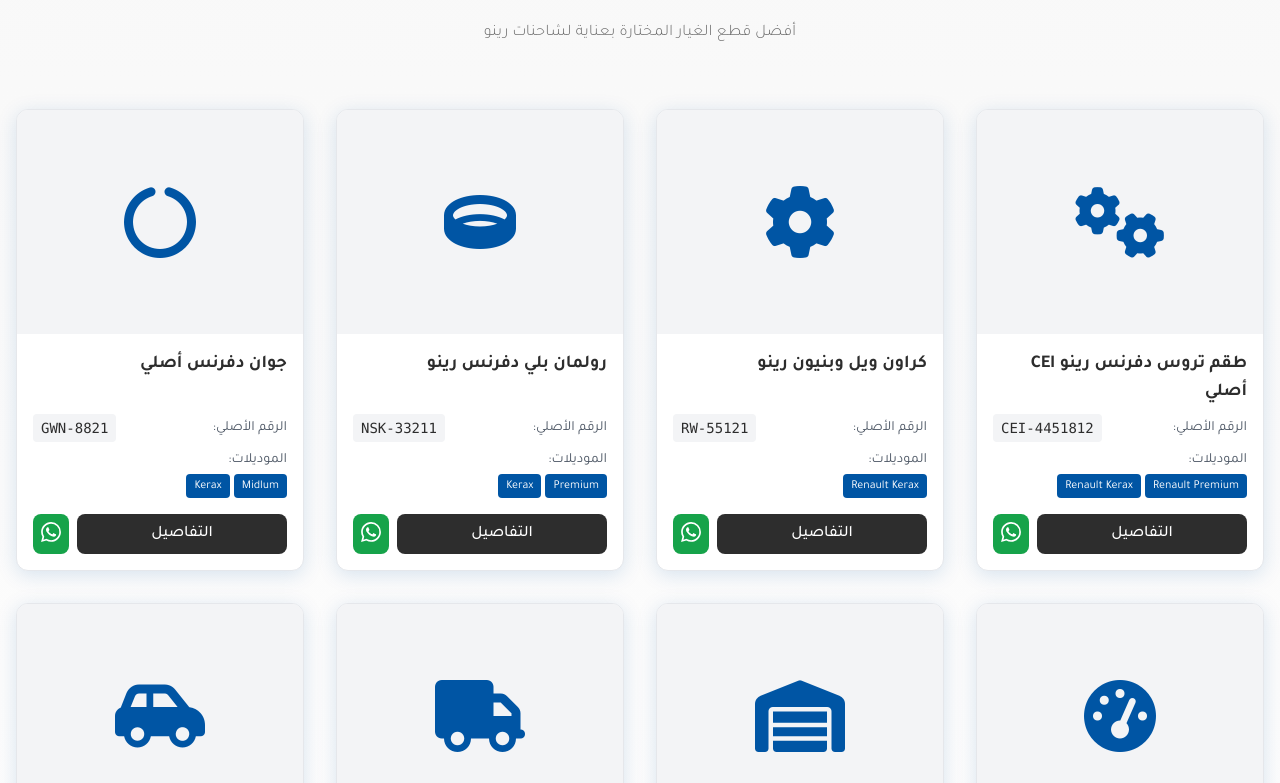
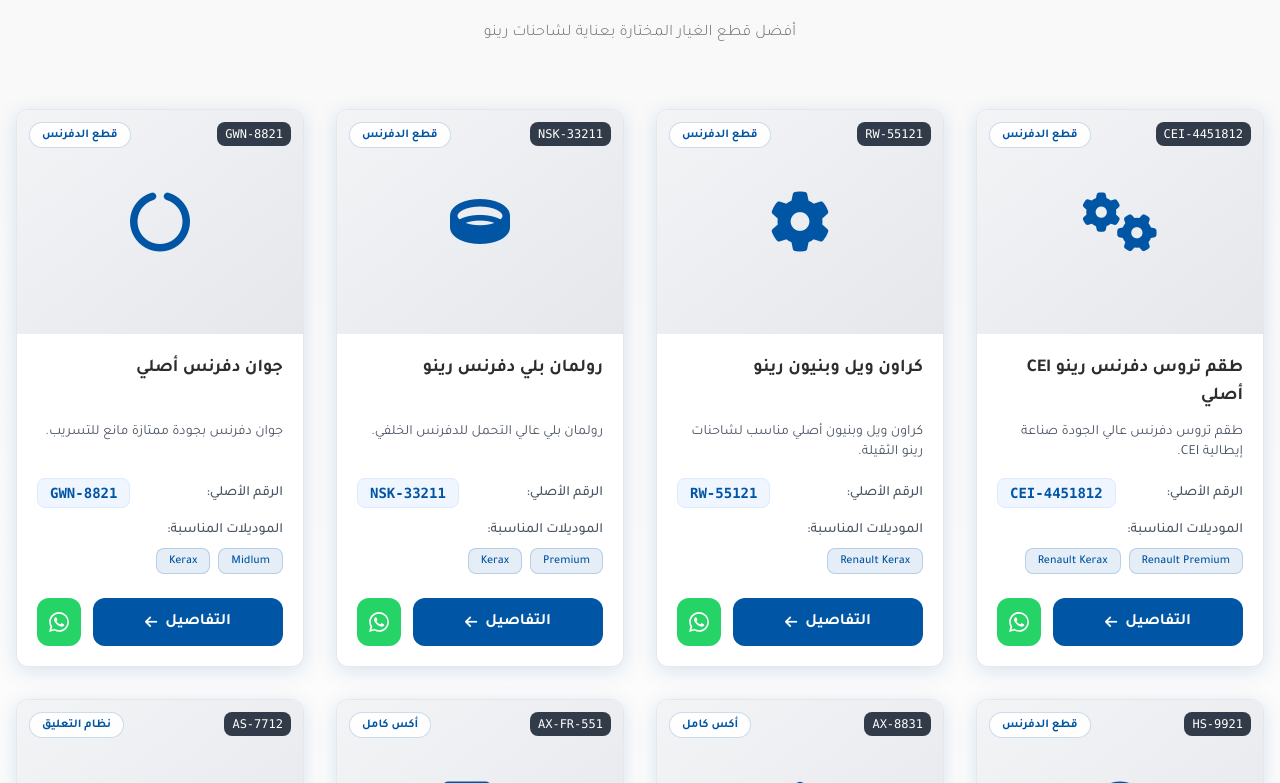
Before and after one commit to AbdelrahimAdam/allaa-shahinat, a React (Vite) app: page / in a window 1280 px wide. Shown: the part 1457-2240 px from the top of the page. Built offline with nearby package versions, Linux system fonts and the light colour scheme.

Commit message:
Update ProductCard.jsx

```diff
--- a/src/components/ProductCard.jsx
+++ b/src/components/ProductCard.jsx
@@ -12,38 +12,52 @@
   return (
     <div className="bg-white rounded-xl shadow-lg industrial-shadow hover:shadow-xl transition-all duration-300 border border-gray-200 overflow-hidden group">
       {/* Product Icon */}
-      <div className="relative flex items-center justify-center bg-gray-100 h-48 sm:h-56">
-        <i className={`${product.icon} text-6xl sm:text-7xl text-renault-blue`}></i>
+      <div className="relative flex items-center justify-center bg-gradient-to-br from-gray-100 to-gray-200 h-48 sm:h-56">
+        <i className={`${product.icon} text-5xl sm:text-6xl text-renault-blue`}></i>
+
+        {/* Category Badge */}
+        <div className="absolute top-3 left-3 bg-white/90 backdrop-blur-sm text-renault-blue text-xs font-bold px-3 py-1 rounded-full border border-renault-blue/20">
+          {product.category}
+        </div>
+
+        {/* OEM Badge */}
+        <div className="absolute top-3 right-3 bg-gray-800/90 text-white text-xs font-mono px-2 py-1 rounded-lg">
+          {product.oem}
+        </div>
       </div>
 
       {/* Product Info */}
-      <div className="p-4">
-        <h3 className="font-bold text-lg text-industrial-dark mb-2 line-clamp-2 h-14">
+      <div className="p-5">
+        <h3 className="font-bold text-lg text-industrial-dark mb-3 line-clamp-2 h-14">
           {product.name}
         </h3>
 
-        <div className="space-y-2 mb-4">
+        <p className="text-gray-600 text-sm mb-4 line-clamp-2 h-10">
+          {product.description}
+        </p>
+
+        <div className="space-y-3 mb-6">
           <div className="flex justify-between items-center text-sm">
-            <span className="text-gray-600">الرقم الأصلي:</span>
-            <span className="font-mono text-industrial-dark bg-gray-100 px-2 py-1 rounded">
+            <span className="text-gray-600 font-medium">الرقم الأصلي:</span>
+            <span className="font-mono font-bold text-renault-blue bg-blue-50 px-3 py-1 rounded-lg border border-blue-100">
               {product.oem}
             </span>
           </div>
 
           <div className="text-sm">
-            <span className="text-gray-600">الموديلات:</span>
-            <div className="flex flex-wrap gap-1 mt-1">
-              {product.models.slice(0, 2).map((model, index) => (
+            <span className="text-gray-600 font-medium block mb-2">الموديلات المناسبة:</span>
+            <div className="flex flex-wrap gap-2">
+              {product.models.slice(0, 3).map((model, index) => (
                 <span
                   key={index}
-                  className="bg-renault-blue text-white px-2 py-1 rounded text-xs"
+                  className="bg-renault-blue/10 text-renault-blue px-3 py-1 rounded-lg text-xs font-medium border border-renault-blue/20"
                 >
                   {model}
                 </span>
               ))}
-              {product.models.length > 2 && (
-                <span className="bg-gray-200 text-gray-600 px-2 py-1 rounded text-xs">
-                  +{product.models.length - 2}
+              {product.models.length > 3 && (
+                <span className="bg-gray-100 text-gray-600 px-3 py-1 rounded-lg text-xs font-medium">
+                  +{product.models.length - 3}
                 </span>
               )}
             </div>
@@ -51,19 +65,21 @@
         </div>
 
         {/* Actions */}
-        <div className="flex space-x-2 space-x-reverse">
+        <div className="flex gap-3">
           <Link
             to={`/product/${product.id}`}
             onClick={handleDetailsClick}
-            className="flex-1 bg-industrial-dark text-white py-2 px-4 rounded-lg text-center font-medium hover:bg-renault-blue transition-colors"
+            className="flex-1 bg-renault-blue hover:bg-blue-700 text-white py-3 px-4 rounded-xl text-center font-bold transition-all duration-300 flex items-center justify-center gap-2 group/btn"
           >
-            التفاصيل
+            <span>التفاصيل</span>
+            <i className="fas fa-arrow-left text-sm group-hover/btn:translate-x-1 transition-transform"></i>
           </Link>
+
           <a
-            href={`https://wa.me/249999929966?text=أريد+تفاصيل+حول:+${encodeURIComponent(product.name)}`}
+            href={`https://wa.me/201000000000?text=مرحباً، أريد الاستفسار عن المنتج: ${encodeURIComponent(product.name)} - OEM: ${product.oem}`}
             target="_blank"
             rel="noopener noreferrer"
-            className="bg-green-600 text-white p-2 rounded-lg hover:bg-green-700 transition-colors"
+            className="bg-[#25D366] hover:bg-green-600 text-white p-3 rounded-xl transition-all duration-300 flex items-center justify-center"
             title="تواصل عبر واتساب"
           >
             <svg className="w-5 h-5" fill="currentColor" viewBox="0 0 24 24">
```
